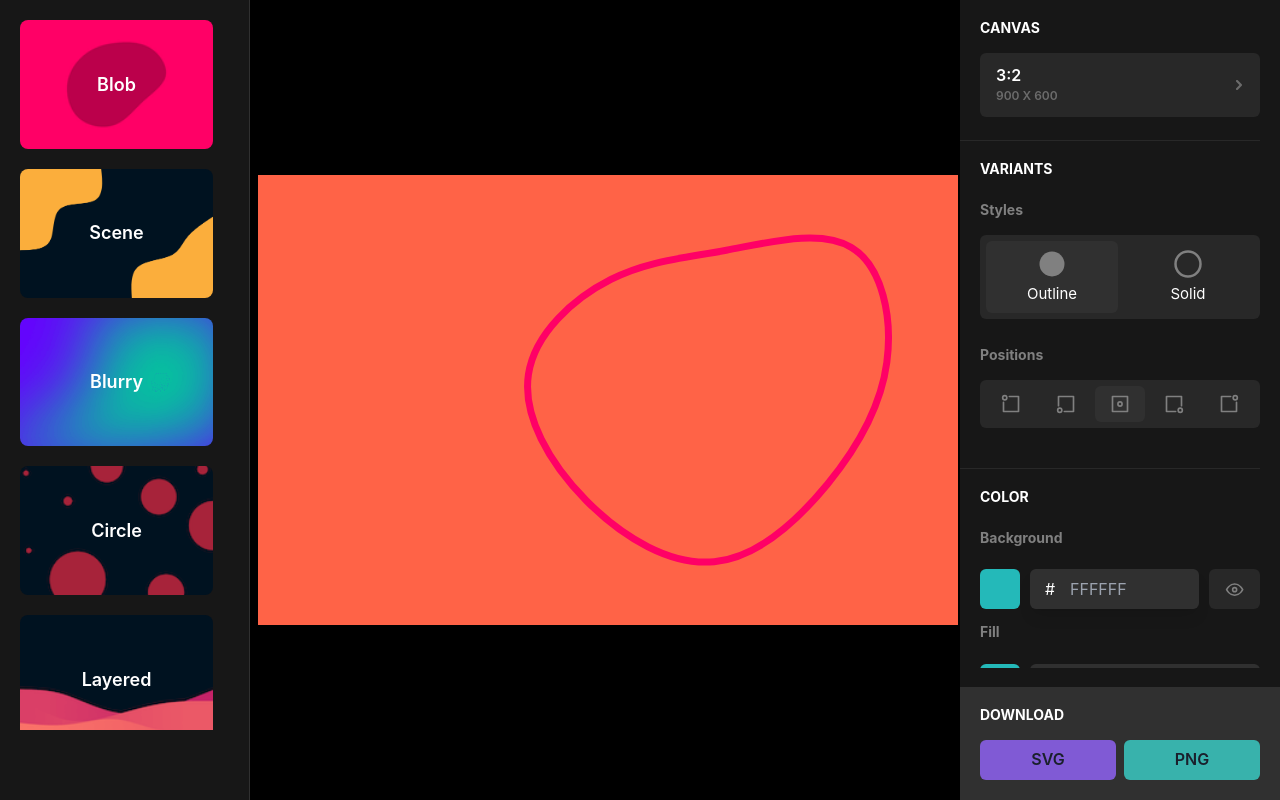
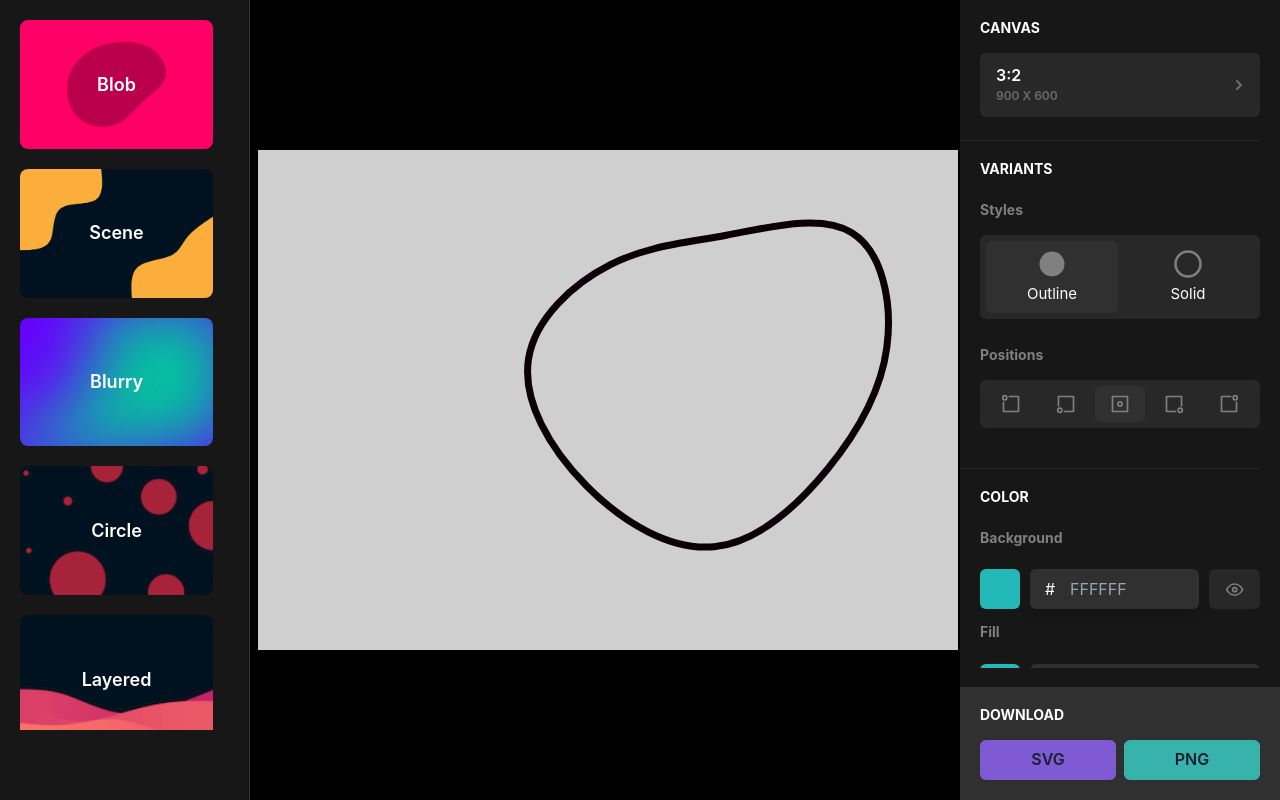
Before and after one commit to codeawy/haikei, a Next.js app: page / in a window 1280 px wide. Built offline with nearby package versions, Linux system fonts and the light colour scheme.

Commit message:
redux-toolkit setup

```diff
--- /dev/null
+++ b/app/hooks.ts
@@ -0,0 +1,2 @@
+import { TypedUseSelectorHook, useDispatch, useSelector } from "react-redux";
+import type { AppDispatch, RootState } from "./store";
--- /dev/null
+++ b/app/store.ts
@@ -0,0 +1,17 @@
+import { Action, configureStore, ThunkAction } from "@reduxjs/toolkit";
+
+export const store = configureStore({
+  reducer: {
+    // This is where we add reducers.
+    // Since we don't have any yet, leave this empty
+  },
+});
+
+export type AppDispatch = typeof store.dispatch;
+export type RootState = ReturnType<typeof store.getState>;
+export type AppThunk<ReturnType = void> = ThunkAction<
+  ReturnType,
+  RootState,
+  unknown,
+  Action<string>
+>;
--- a/components/shapes/BlobShape.tsx
+++ b/components/shapes/BlobShape.tsx
@@ -1,15 +1,20 @@
 import BlobSVG from "components/svg/BlobSVG";
 
-const BlobShape = () => {
+interface IProps {
+  width: number;
+  height: number;
+}
+
+const BlobShape: React.FC<IProps> = ({ width, height }) => {
   return (
-    <div className="bg-[#FF0066] w-[700px] h-[450px] flex items-center justify-center">
+    <div className={`w-[${width}px] h-[${height}px] flex items-center justify-center`}>
       <BlobSVG
-        width={700}
-        height={450}
-        background="tomato"
+        width={width}
+        height={height}
+        background="#cfcfcf"
         isFilled={false}
-        filedColor="green"
-        stroke="#FF0066"
+        filedColor="#6600FF"
+        stroke="#0b0005"
       />
     </div>
   );
--- a/components/svg/BlobSVG.tsx
+++ b/components/svg/BlobSVG.tsx
@@ -22,7 +22,8 @@ const BlobSVG: React.FC<IProps> = ({ width, height, background, isFilled, filedC
           WebkitTransition: "all 0.3s ease 0s",
           transition: "all 0.3s ease 0s",
         }}
-        transform="translate(460.325 193.389)"
+        // change x,y
+        transform="translate(460.325 203.389)"
       />
     </svg>
   );
--- a/package.json
+++ b/package.json
@@ -12,12 +12,15 @@
     "@chakra-ui/react": "^2.3.4",
     "@emotion/react": "^11.10.4",
     "@emotion/styled": "^11.10.4",
+    "@reduxjs/toolkit": "^1.8.5",
     "@tailwindcss/typography": "^0.5.7",
+    "@types/react-redux": "^7.1.24",
     "framer-motion": "^7.5.1",
     "next": "12.3.1",
     "react": "18.2.0",
     "react-colorful": "^5.6.1",
-    "react-dom": "18.2.0"
+    "react-dom": "18.2.0",
+    "react-redux": "^8.0.4"
   },
   "devDependencies": {
     "@types/node": "18.7.23",
--- a/pages/_app.tsx
+++ b/pages/_app.tsx
@@ -1,12 +1,16 @@
 import "../styles/globals.css";
 import type { AppProps } from "next/app";
 import { ChakraProvider } from "@chakra-ui/react";
+import { Provider } from "react-redux";
+import { store } from "../app/store";
 
 function MyApp({ Component, pageProps }: AppProps) {
   return (
-    <ChakraProvider>
-      <Component {...pageProps} />
-    </ChakraProvider>
+    <Provider store={store}>
+      <ChakraProvider>
+        <Component {...pageProps} />
+      </ChakraProvider>
+    </Provider>
   );
 }
 
--- a/pages/index.tsx
+++ b/pages/index.tsx
@@ -10,7 +10,7 @@ export default function Home() {
     <div className="app-wrapper">
       <AppSideStack />
       <div className="p-5 flex flex-col items-center justify-center">
-        <BlobShape />
+        <BlobShape width={700} height={500} />
       </div>
       <StacksWrapper />
     </div>
```
Also changed, not shown: 1 other file (tests, documents, lock files or other folders).
